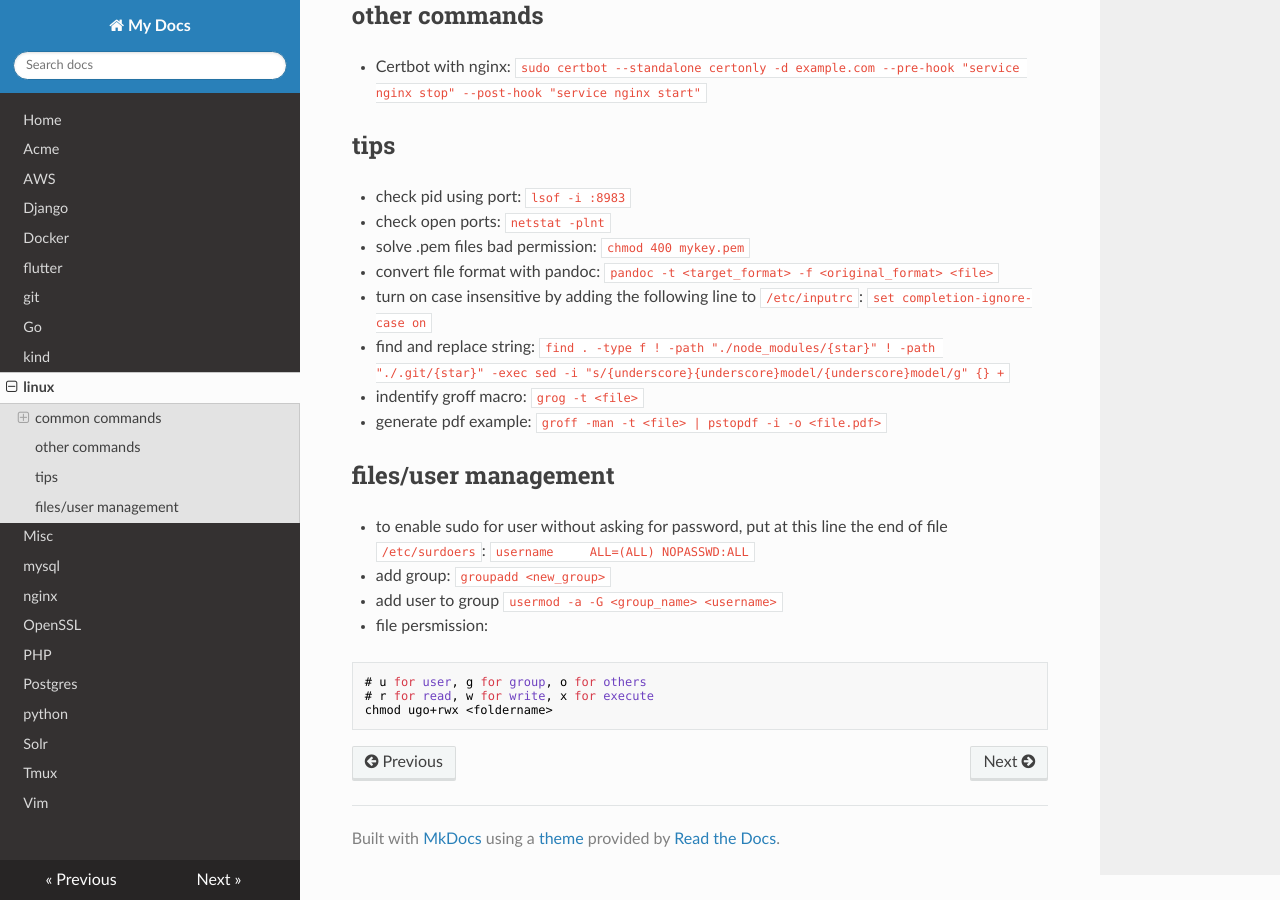
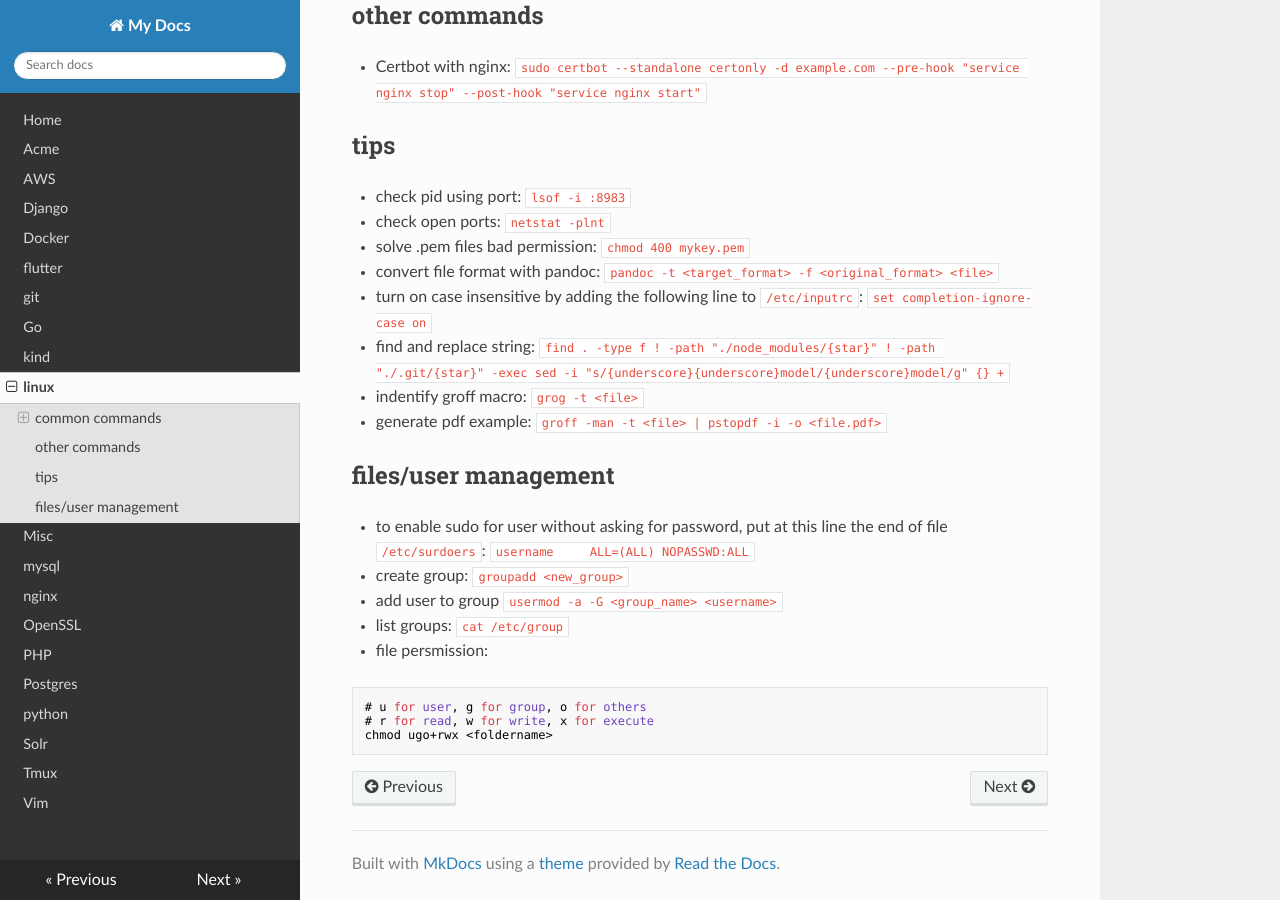
Before and after one commit to filipelucas42/notes, an MkDocs documentation site: the page built from docs/linux.md, in a window 1280 px wide and 900 px high, scrolled down 861 px. Built offline with MkDocs 1.6.1, drawn with Linux system fonts in a browser that asks for light colours; nearby versions of some CDN libraries.

Commit message:
Update linux.md

````diff
--- a/docs/linux.md
+++ b/docs/linux.md
@@ -55,10 +55,10 @@
 * to enable sudo for user without asking for password, put at this line
 the end of file `/etc/surdoers`: `username     ALL=(ALL) NOPASSWD:ALL`
 
-*   add group: `groupadd <new_group>`
+* create group: `groupadd <new_group>`
 
-*   add user to group `usermod -a -G <group_name> <username>`
-
+* add user to group `usermod -a -G <group_name> <username>`
+* list groups: `cat /etc/group`
 *   file persmission:
 
 ```
````
